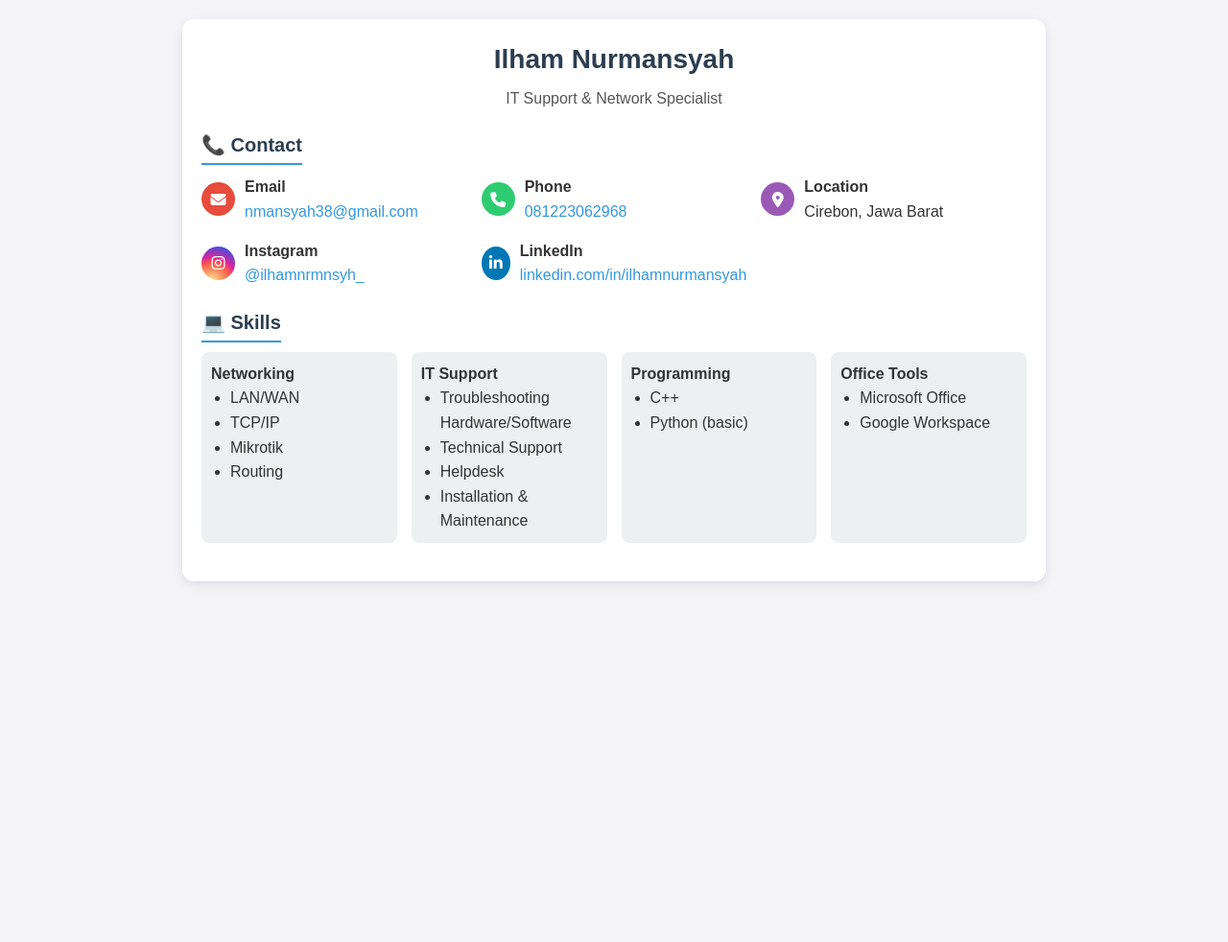
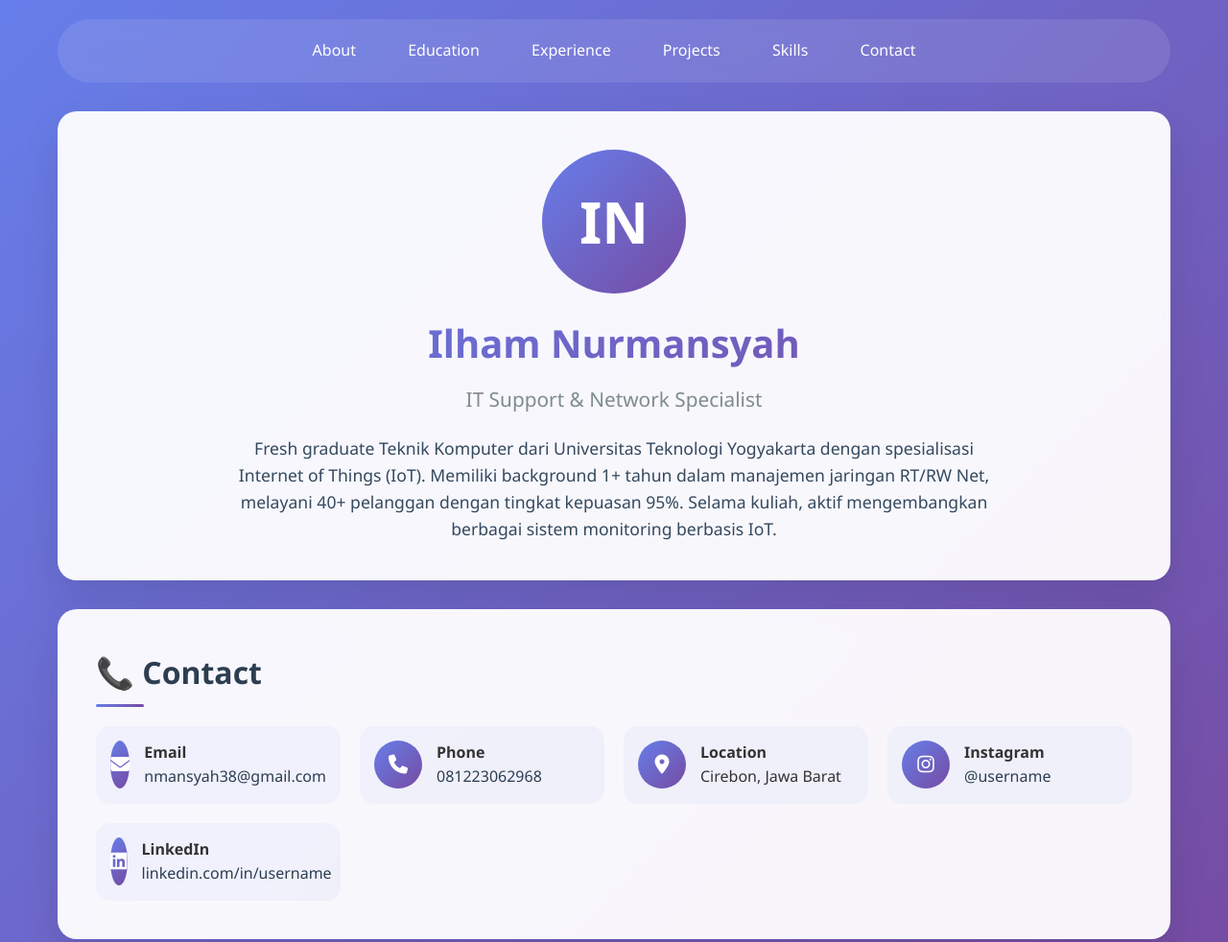
Before and after one commit to ilham-nurmansyah/Portfolio, a plain HTML site: page index.html in a window 1280 px wide. Shown: the top 982 px of the page at 96% size. Before the commit the page ends 800 px from the top, so only its background shows below. Drawn offline with Linux system fonts and the light colour scheme.

Commit message:
Update index.html

```diff
--- a/index.html
+++ b/index.html
@@ -4,7 +4,10 @@
     <meta charset="UTF-8">
     <meta name="viewport" content="width=device-width, initial-scale=1.0">
     <title>Ilham Nurmansyah - IT Support & Network Specialist</title>
+
+    <!-- Font Awesome -->
     <link rel="stylesheet" href="https://cdnjs.cloudflare.com/ajax/libs/font-awesome/6.5.0/css/all.min.css">
+
     <style>
         * {
             margin: 0;
@@ -13,207 +16,371 @@
         }
 
         body {
-            font-family: Arial, sans-serif;
-            background: #f4f4f9;
+            font-family: 'Segoe UI', Tahoma, Geneva, Verdana, sans-serif;
+            line-height: 1.6;
             color: #333;
-            line-height: 1.6;
+            background: linear-gradient(135deg, #667eea 0%, #764ba2 100%);
+            min-height: 100vh;
+        }
+
+        .container {
+            max-width: 1200px;
+            margin: 0 auto;
             padding: 20px;
         }
 
-        .container {
-            max-width: 900px;
-            margin: auto;
-            background: white;
-            padding: 20px;
-            border-radius: 12px;
-            box-shadow: 0 4px 12px rgba(0,0,0,0.1);
+        .header {
+            background: rgba(255, 255, 255, 0.95);
+            backdrop-filter: blur(10px);
+            border-radius: 20px;
+            padding: 40px;
+            text-align: center;
+            margin-bottom: 30px;
+            box-shadow: 0 20px 40px rgba(0, 0, 0, 0.1);
+            animation: fadeInUp 0.8s ease;
         }
 
-        header {
-            text-align: center;
+        .profile-img {
+            width: 150px;
+            height: 150px;
+            border-radius: 50%;
+            background: linear-gradient(135deg, #667eea, #764ba2);
+            margin: 0 auto 20px;
+            display: flex;
+            align-items: center;
+            justify-content: center;
+            font-size: 60px;
+            color: white;
+            font-weight: bold;
+        }
+
+        .header h1 {
+            font-size: 2.5em;
+            margin-bottom: 10px;
+            color: #2c3e50;
+            background: linear-gradient(135deg, #667eea, #764ba2);
+            -webkit-background-clip: text;
+            -webkit-text-fill-color: transparent;
+            background-clip: text;
+        }
+
+        .header .subtitle {
+            font-size: 1.3em;
+            color: #7f8c8d;
             margin-bottom: 20px;
         }
 
-        header h1 {
-            font-size: 28px;
-            margin-bottom: 5px;
-            color: #2c3e50;
+        .header .description {
+            font-size: 1.1em;
+            color: #34495e;
+            max-width: 800px;
+            margin: 0 auto;
         }
 
-        header p {
-            font-size: 16px;
-            color: #555;
+        .section {
+            background: rgba(255, 255, 255, 0.95);
+            backdrop-filter: blur(10px);
+            border-radius: 20px;
+            padding: 40px;
+            margin-bottom: 30px;
+            box-shadow: 0 20px 40px rgba(0, 0, 0, 0.1);
+            animation: fadeInUp 0.8s ease;
         }
 
-        section {
-            margin-bottom: 20px;
+        .section-title {
+            font-size: 2em;
+            margin-bottom: 30px;
+            color: #2c3e50;
+            position: relative;
+            display: inline-block;
         }
 
-        h2 {
-            font-size: 20px;
-            margin-bottom: 10px;
+        .section-title::after {
+            content: '';
+            position: absolute;
+            bottom: -10px;
+            left: 0;
+            width: 50px;
+            height: 3px;
+            background: linear-gradient(135deg, #667eea, #764ba2);
+            border-radius: 2px;
+        }
+
+        .education-item, .experience-item, .project-item {
+            margin-bottom: 30px;
+            padding: 20px;
+            background: rgba(103, 126, 234, 0.05);
+            border-radius: 15px;
+            border-left: 4px solid #667eea;
+            transition: transform 0.3s ease, box-shadow 0.3s ease;
+        }
+
+        .education-item:hover, .experience-item:hover, .project-item:hover {
+            transform: translateY(-5px);
+            box-shadow: 0 15px 30px rgba(103, 126, 234, 0.2);
+        }
+
+        .item-header {
+            display: flex;
+            justify-content: space-between;
+            align-items: flex-start;
+            margin-bottom: 15px;
+            flex-wrap: wrap;
+        }
+
+        .item-title {
+            font-size: 1.4em;
             color: #2c3e50;
-            border-bottom: 2px solid #3498db;
-            display: inline-block;
-            padding-bottom: 3px;
+            font-weight: 600;
+        }
+
+        .item-subtitle {
+            font-size: 1.1em;
+            color: #667eea;
+            margin-bottom: 5px;
+        }
+
+        .item-period {
+            background: linear-gradient(135deg, #667eea, #764ba2);
+            color: white;
+            padding: 5px 15px;
+            border-radius: 20px;
+            font-size: 0.9em;
+            font-weight: 500;
+        }
+
+        .item-description {
+            color: #555;
+            line-height: 1.8;
         }
 
         .contact-grid {
             display: grid;
             grid-template-columns: repeat(auto-fit, minmax(250px, 1fr));
-            gap: 15px;
+            gap: 20px;
         }
 
         .contact-item {
             display: flex;
             align-items: center;
-            gap: 10px;
+            padding: 15px;
+            background: rgba(103, 126, 234, 0.05);
+            border-radius: 15px;
+            transition: transform 0.3s ease;
+        }
+
+        .contact-item:hover {
+            transform: translateY(-3px);
         }
 
         .contact-icon {
-            width: 35px;
-            height: 35px;
+            width: 50px;
+            height: 50px;
+            background: linear-gradient(135deg, #667eea, #764ba2);
             border-radius: 50%;
             display: flex;
             align-items: center;
             justify-content: center;
+            margin-right: 15px;
             color: white;
-            font-size: 16px;
+            font-size: 20px;
         }
 
-        /* Icon warna khusus */
-        .contact-icon.email { background: #e74c3c; }
-        .contact-icon.phone { background: #2ecc71; }
-        .contact-icon.location { background: #9b59b6; }
-
-        .contact-icon.instagram {
-            background: radial-gradient(circle at 30% 107%, #fdf497 0%, #fd5949 45%, #d6249f 60%, #285AEB 90%);
-        }
-
-        .contact-icon.linkedin {
-            background: #0077B5;
-        }
-
-        a {
-            color: #3498db;
+        .contact-item a {
+            color: #2c3e50;
             text-decoration: none;
         }
 
-        a:hover {
+        .contact-item a:hover {
             text-decoration: underline;
         }
 
-        ul {
-            list-style: disc;
-            padding-left: 20px;
+        .projects-grid {
+            display: grid;
+            grid-template-columns: repeat(auto-fit, minmax(350px, 1fr));
+            gap: 25px;
         }
 
         .skills-grid {
             display: grid;
             grid-template-columns: repeat(auto-fit, minmax(200px, 1fr));
-            gap: 15px;
+            gap: 20px;
+            margin-top: 20px;
         }
 
-        .skills-item {
-            background: #ecf0f1;
+        .skill-item {
+            text-align: center;
+            padding: 20px;
+            background: rgba(103, 126, 234, 0.05);
+            border-radius: 15px;
+            transition: transform 0.3s ease;
+        }
+
+        .skill-item:hover {
+            transform: translateY(-5px);
+        }
+
+        .skill-icon {
+            font-size: 2.5em;
+            margin-bottom: 15px;
+            color: #667eea;
+        }
+
+        @keyframes fadeInUp {
+            from {
+                opacity: 0;
+                transform: translateY(30px);
+            }
+            to {
+                opacity: 1;
+                transform: translateY(0);
+            }
+        }
+
+        @media (max-width: 768px) {
+            .container {
+                padding: 10px;
+            }
+
+            .header, .section {
+                padding: 20px;
+            }
+
+            .header h1 {
+                font-size: 2em;
+            }
+
+            .item-header {
+                flex-direction: column;
+                align-items: flex-start;
+            }
+
+            .item-period {
+                margin-top: 10px;
+            }
+        }
+
+        .nav {
+            background: rgba(255, 255, 255, 0.1);
+            backdrop-filter: blur(10px);
+            border-radius: 50px;
             padding: 10px;
-            border-radius: 8px;
+            margin-bottom: 30px;
+            text-align: center;
+        }
+
+        .nav a {
+            color: white;
+            text-decoration: none;
+            padding: 10px 20px;
+            margin: 0 5px;
+            border-radius: 25px;
+            transition: background 0.3s ease;
+            display: inline-block;
+        }
+
+        .nav a:hover {
+            background: rgba(255, 255, 255, 0.2);
         }
     </style>
 </head>
 <body>
     <div class="container">
-        <header>
+        <nav class="nav">
+            <a href="#about">About</a>
+            <a href="#education">Education</a>
+            <a href="#experience">Experience</a>
+            <a href="#projects">Projects</a>
+            <a href="#skills">Skills</a>
+            <a href="#contact">Contact</a>
+        </nav>
+
+        <div class="header" id="about">
+            <div class="profile-img">IN</div>
             <h1>Ilham Nurmansyah</h1>
-            <p>IT Support & Network Specialist</p>
-        </header>
+            <p class="subtitle">IT Support & Network Specialist</p>
+            <p class="description">
+                Fresh graduate Teknik Komputer dari Universitas Teknologi Yogyakarta dengan spesialisasi Internet of Things (IoT).
+                Memiliki background 1+ tahun dalam manajemen jaringan RT/RW Net, melayani 40+ pelanggan dengan tingkat kepuasan 95%.
+                Selama kuliah, aktif mengembangkan berbagai sistem monitoring berbasis IoT.
+            </p>
+        </div>
 
-        <!-- Contact -->
-        <section>
-            <h2>📞 Contact</h2>
+        <!-- Contact Section -->
+        <div class="section" id="contact">
+            <h2 class="section-title">📞 Contact</h2>
             <div class="contact-grid">
                 <div class="contact-item">
-                    <div class="contact-icon email"><i class="fas fa-envelope"></i></div>
+                    <div class="contact-icon"><i class="fas fa-envelope"></i></div>
                     <div>
                         <strong>Email</strong><br>
                         <a href="mailto:nmansyah38@gmail.com">nmansyah38@gmail.com</a>
                     </div>
                 </div>
-
                 <div class="contact-item">
-                    <div class="contact-icon phone"><i class="fas fa-phone"></i></div>
+                    <div class="contact-icon"><i class="fas fa-phone"></i></div>
                     <div>
                         <strong>Phone</strong><br>
                         <a href="tel:081223062968">081223062968</a>
                     </div>
                 </div>
-
                 <div class="contact-item">
-                    <div class="contact-icon location"><i class="fas fa-map-marker-alt"></i></div>
+                    <div class="contact-icon"><i class="fas fa-map-marker-alt"></i></div>
                     <div>
                         <strong>Location</strong><br>
                         Cirebon, Jawa Barat
                     </div>
                 </div>
-
-                <!-- Instagram -->
                 <div class="contact-item">
-                    <div class="contact-icon instagram"><i class="fab fa-instagram"></i></div>
+                    <div class="contact-icon"><i class="fab fa-instagram"></i></div>
                     <div>
                         <strong>Instagram</strong><br>
-                        <a href="https://instagram.com/ilhamnrmnsyh_" target="_blank">@ilhamnrmnsyh_</a>
+                        <a href="https://instagram.com/username" target="_blank">@username</a>
                     </div>
                 </div>
-
-                <!-- LinkedIn -->
                 <div class="contact-item">
-                    <div class="contact-icon linkedin"><i class="fab fa-linkedin-in"></i></div>
+                    <div class="contact-icon"><i class="fab fa-linkedin"></i></div>
                     <div>
                         <strong>LinkedIn</strong><br>
-                        <a href="https://www.linkedin.com/in/ilhamnurmansyah" target="_blank">linkedin.com/in/ilhamnurmansyah</a>
+                        <a href="https://www.linkedin.com/in/username" target="_blank">linkedin.com/in/username</a>
                     </div>
                 </div>
             </div>
-        </section>
+        </div>
+    </div>
 
-        <!-- Skills -->
-        <section>
-            <h2>💻 Skills</h2>
-            <div class="skills-grid">
-                <div class="skills-item">
-                    <strong>Networking</strong>
-                    <ul>
-                        <li>LAN/WAN</li>
-                        <li>TCP/IP</li>
-                        <li>Mikrotik</li>
-                        <li>Routing</li>
-                    </ul>
-                </div>
-                <div class="skills-item">
-                    <strong>IT Support</strong>
-                    <ul>
-                        <li>Troubleshooting Hardware/Software</li>
-                        <li>Technical Support</li>
-                        <li>Helpdesk</li>
-                        <li>Installation & Maintenance</li>
-                    </ul>
-                </div>
-                <div class="skills-item">
-                    <strong>Programming</strong>
-                    <ul>
-                        <li>C++</li>
-                        <li>Python (basic)</li>
-                    </ul>
-                </div>
-                <div class="skills-item">
-                    <strong>Office Tools</strong>
-                    <ul>
-                        <li>Microsoft Office</li>
-                        <li>Google Workspace</li>
-                    </ul>
-                </div>
-            </div>
-        </section>
-    </div>
+    <script>
+        // Smooth scrolling untuk navigasi
+        document.querySelectorAll('a[href^="#"]').forEach(anchor => {
+            anchor.addEventListener('click', function (e) {
+                e.preventDefault();
+                document.querySelector(this.getAttribute('href')).scrollIntoView({
+                    behavior: 'smooth'
+                });
+            });
+        });
+
+        // Animasi saat scroll
+        const observerOptions = {
+            threshold: 0.1,
+            rootMargin: '0px 0px -50px 0px'
+        };
+
+        const observer = new IntersectionObserver((entries) => {
+            entries.forEach(entry => {
+                if (entry.isIntersecting) {
+                    entry.target.style.opacity = '1';
+                    entry.target.style.transform = 'translateY(0)';
+                }
+            });
+        }, observerOptions);
+
+        document.querySelectorAll('.section').forEach(section => {
+            section.style.opacity = '0';
+            section.style.transform = 'translateY(30px)';
+            section.style.transition = 'opacity 0.6s ease, transform 0.6s ease';
+            observer.observe(section);
+        });
+    </script>
 </body>
 </html>
```
